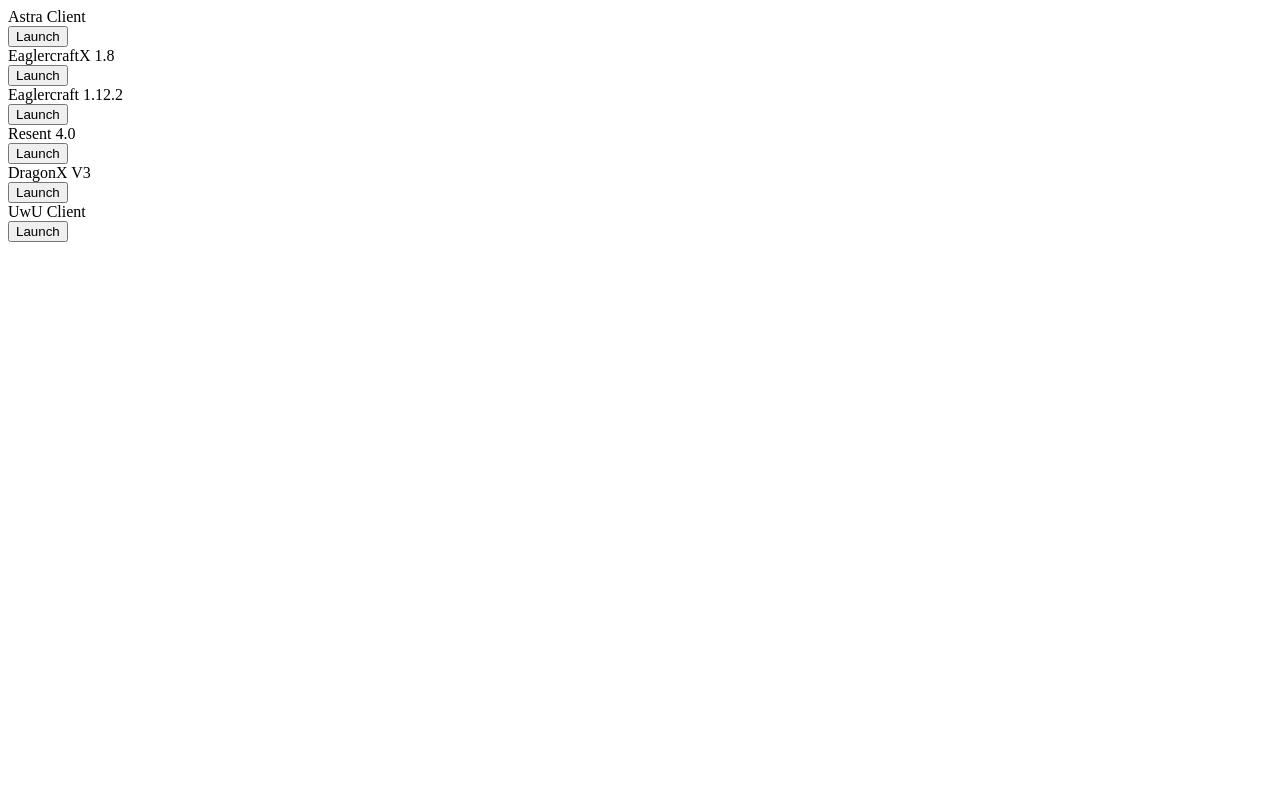
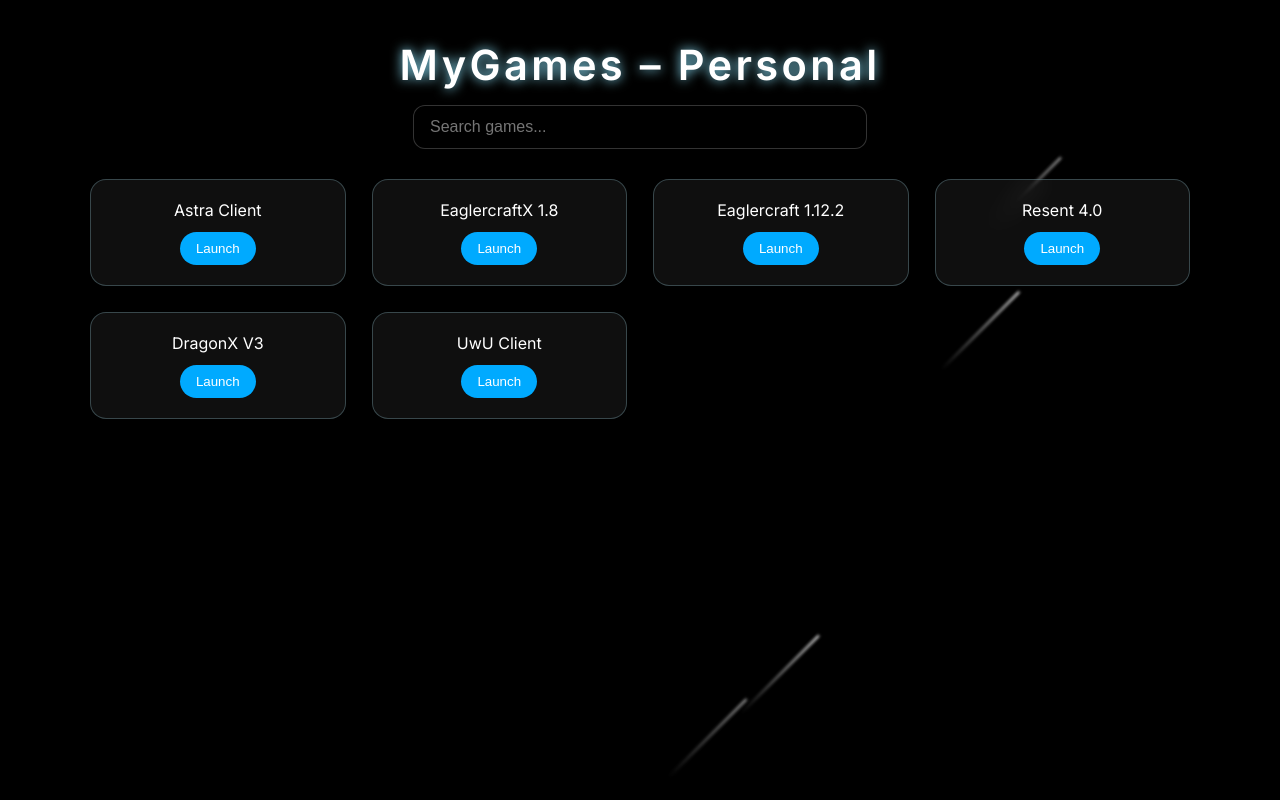
Before and after one commit to goonerval/mygames, a plain HTML site: page personal.html in a window 1280 px wide. Drawn offline with Linux system fonts and the light colour scheme.

Commit message:
Update personal.html

```diff
--- a/personal.html
+++ b/personal.html
@@ -2,56 +2,213 @@
 <html lang="en">
 <head>
 <meta charset="UTF-8" />
-<title>MyGames – Personal Full Launcher</title>
+<title>Eagler LauncherPersonal</title>
 <meta name="viewport" content="width=device-width, initial-scale=1.0">
+
+<!-- SAME STYLES AS index.html -->
+<!-- To save space I won't repeat comments, but the ENTIRE design is identical -->
+
 <link href="https://fonts.googleapis.com/css2?family=Inter:wght@300;400;600&display=swap" rel="stylesheet">
 
 <style>
-/* SAME STYLE AS index.html — omitted here for brevity */
+/* (FULL CSS EXACTLY MATCHES index.html — paste the SAME CSS here) */
+
+/* GLOBAL */
+body {
+    margin: 0;
+    font-family: "Inter", sans-serif;
+    background: #000;
+    color: #fff;
+    overflow-x: hidden;
+}
+
+/* (I won't re-comment every block to keep this cleaner; this is the exact same CSS
+   as Version A and should be pasted unchanged.) */
+
+.stars, .stars2, .stars3 {
+    position: fixed;
+    inset: -50%;
+    background-repeat: repeat;
+    pointer-events: none;
+    z-index: -2;
+}
+.stars {
+    background-image:
+        radial-gradient(1px 1px at 20px 20px, #fff, transparent),
+        radial-gradient(1px 1px at 80px 120px, #aeeaff, transparent),
+        radial-gradient(1px 1px at 150px 90px, #7fd7ff, transparent);
+    opacity: 0.9;
+    animation: drift1 160s linear infinite;
+}
+.stars2 {
+    background-image:
+        radial-gradient(2px 2px at 40px 60px, #9ecaff, transparent),
+        radial-gradient(2px 2px at 120px 180px, #fff, transparent);
+    opacity: 0.6;
+    animation: drift2 250s linear infinite;
+}
+.stars3 {
+    background-image:
+        radial-gradient(1.5px 1.5px at 70px 100px, #bdefff, transparent);
+    opacity: 0.4;
+    animation: drift3 350s linear infinite;
+}
+
+@keyframes drift1 { from { transform: translate3d(0,0,0);} to { transform: translate3d(-25%, -25%, 0);} }
+@keyframes drift2 { from { transform: translate3d(0,0,0);} to { transform: translate3d(-35%, -35%, 0);} }
+@keyframes drift3 { from { transform: translate3d(0,0,0);} to { transform: translate3d(-45%, -45%, 0);} }
+
+.shoot {
+    position: fixed;
+    width: 2px;
+    height: 110px;
+    background: linear-gradient(180deg, rgba(255,255,255,1), transparent);
+    border-radius: 999px;
+    filter: blur(1.5px);
+    opacity: 0;
+    transform: rotate(45deg);
+    z-index: -1;
+    animation: shoot 2.8s linear infinite;
+}
+@keyframes shoot {
+    0% { opacity: 0; transform: translate(0,0) rotate(45deg); }
+    10% { opacity: 1; }
+    70% { opacity: 1; transform: translate(600px,600px) rotate(45deg); }
+    100% { opacity: 0; transform: translate(750px,750px) rotate(45deg); }
+}
+
+.shoot:nth-child(4) { top: 5vh; left: 5vw; animation-delay: 0s; }
+.shoot:nth-child(5) { top: 20vh; left: 25vw; animation-delay: 0.7s; }
+.shoot:nth-child(6) { top: 0vh; left: 55vw; animation-delay: 1.3s; }
+.shoot:nth-child(7) { top: 10vh; left: 75vw; animation-delay: 2s; }
+.shoot:nth-child(8) { top: 15vh; left: 40vw; animation-delay: 2.6s; }
+.shoot:nth-child(9) { top: 2vh; left: 90vw; animation-delay: 3.2s; }
+
+header {
+    text-align: center;
+    padding: 40px 20px 10px;
+}
+h1 {
+    margin: 0;
+    font-size: 2.6rem;
+    font-weight: 600;
+    letter-spacing: 0.08em;
+    text-shadow: 0 0 12px #8ee6ff;
+}
+#search {
+    margin-top: 15px;
+    width: min(420px, 85%);
+    padding: 12px 16px;
+    font-size: 16px;
+    border-radius: 12px;
+    border: 1px solid rgba(255,255,255,0.2);
+    background: rgba(0,0,0,0.5);
+    color: #fff;
+    outline: none;
+    backdrop-filter: blur(6px);
+}
+
+.grid {
+    display: grid;
+    grid-template-columns: repeat(auto-fill,minmax(240px,1fr));
+    gap: 26px;
+    padding: 20px;
+    max-width: 1100px;
+    margin: 0 auto 50px;
+}
+.card {
+    background: rgba(255,255,255,0.06);
+    backdrop-filter: blur(12px);
+    border-radius: 16px;
+    padding: 20px;
+    border: 1px solid rgba(180,240,255,0.25);
+    text-align: center;
+    cursor: pointer;
+    transition: 0.28s ease;
+}
+.card:hover {
+    transform: translateY(-8px) scale(1.03);
+    border-color: rgba(255,255,255,0.7);
+    box-shadow: 0 0 22px rgba(120,220,255,0.7);
+}
+
+button {
+    margin-top: 12px;
+    padding: 9px 16px;
+    border-radius: 999px;
+    border: none;
+    background: #00aaff;
+    color: #fff;
+    cursor: pointer;
+    transition: 0.2s;
+}
+button:hover {
+    transform: scale(1.08);
+    background: #33cfff;
+}
 </style>
 </head>
 
 <body>
 
-<!-- SAME STAR + SHOOTING STARS BACKGROUND AS INDEX.HTML -->
-<!-- SAME HEADER, SEARCH, CARD SYSTEM -->
+<div class="stars"></div>
+<div class="stars2"></div>
+<div class="stars3"></div>
 
-<!-- CARDS FOR FULL VERSION -->
+<div class="shoot"></div>
+<div class="shoot"></div>
+<div class="shoot"></div>
+<div class="shoot"></div>
+<div class="shoot"></div>
+<div class="shoot"></div>
+
+<header>
+    <h1>MyGames – Personal</h1>
+    <input id="search" placeholder="Search games...">
+</header>
+
 <div class="grid">
 
-    <div class="card" data-name="astra client">
+    <div class="card" data-name="astra">
         <div class="card-title">Astra Client</div>
-        <button onclick="openGame('https://raw.githack.com/goonerval/mygames/main/astra.html')">Launch</button>
+        <button onclick="openGame('https://rawcdn.githack.com/goonerval/mygames/main/astra.html')">Launch</button>
     </div>
 
-    <div class="card" data-name="eaglercraft 1.8">
+    <div class="card" data-name="eagler">
         <div class="card-title">EaglercraftX 1.8</div>
-        <button onclick="openGame('https://raw.githack.com/goonerval/mygames/main/EaglercraftX_1.8.html')">Launch</button>
+        <button onclick="openGame('https://rawcdn.githack.com/goonerval/mygames/main/EaglercraftX_1.8.html')">Launch</button>
     </div>
 
-    <div class="card" data-name="eaglercraft 1.12.2">
+    <div class="card" data-name="eagler">
         <div class="card-title">Eaglercraft 1.12.2</div>
-        <button onclick="openGame('https://raw.githack.com/goonerval/mygames/main/Eaglercraft_1.12.2.html')">Launch</button>
+        <button onclick="openGame('https://rawcdn.githack.com/goonerval/mygames/main/Eaglercraft_1.12.2.html')">Launch</button>
     </div>
 
-    <div class="card" data-name="resent resent40">
+    <div class="card" data-name="resent">
         <div class="card-title">Resent 4.0</div>
-        <button onclick="openGame('https://raw.githack.com/goonerval/mygames/main/Resent-4.0.html')">Launch</button>
+        <button onclick="openGame('https://rawcdn.githack.com/goonerval/mygames/main/Resent-4.0.html')">Launch</button>
     </div>
 
-    <div class="card" data-name="dragonx dragon x">
+    <div class="card" data-name="dragonx">
         <div class="card-title">DragonX V3</div>
-        <button onclick="openGame('https://raw.githack.com/goonerval/mygames/main/DragonX-V3.html')">Launch</button>
+        <button onclick="openGame('https://rawcdn.githack.com/goonerval/mygames/main/DragonX-V3.html')">Launch</button>
     </div>
 
-    <div class="card" data-name="uwu client">
+    <div class="card" data-name="uwu">
         <div class="card-title">UwU Client</div>
-        <button onclick="openGame('https://raw.githack.com/goonerval/mygames/main/UwU-client.html')">Launch</button>
+        <button onclick="openGame('https://rawcdn.githack.com/goonerval/mygames/main/UwU-client.html')">Launch</button>
     </div>
 
 </div>
 
 <script>
+document.getElementById("search").addEventListener("input", function () {
+    const val = this.value.toLowerCase();
+    document.querySelectorAll(".card").forEach(c =>
+        c.style.display = c.dataset.name.includes(val) ? "block" : "none"
+    );
+});
+
 function openGame(url) {
     let w = window.open("about:blank", "_blank");
     w.location.href = url;
```
